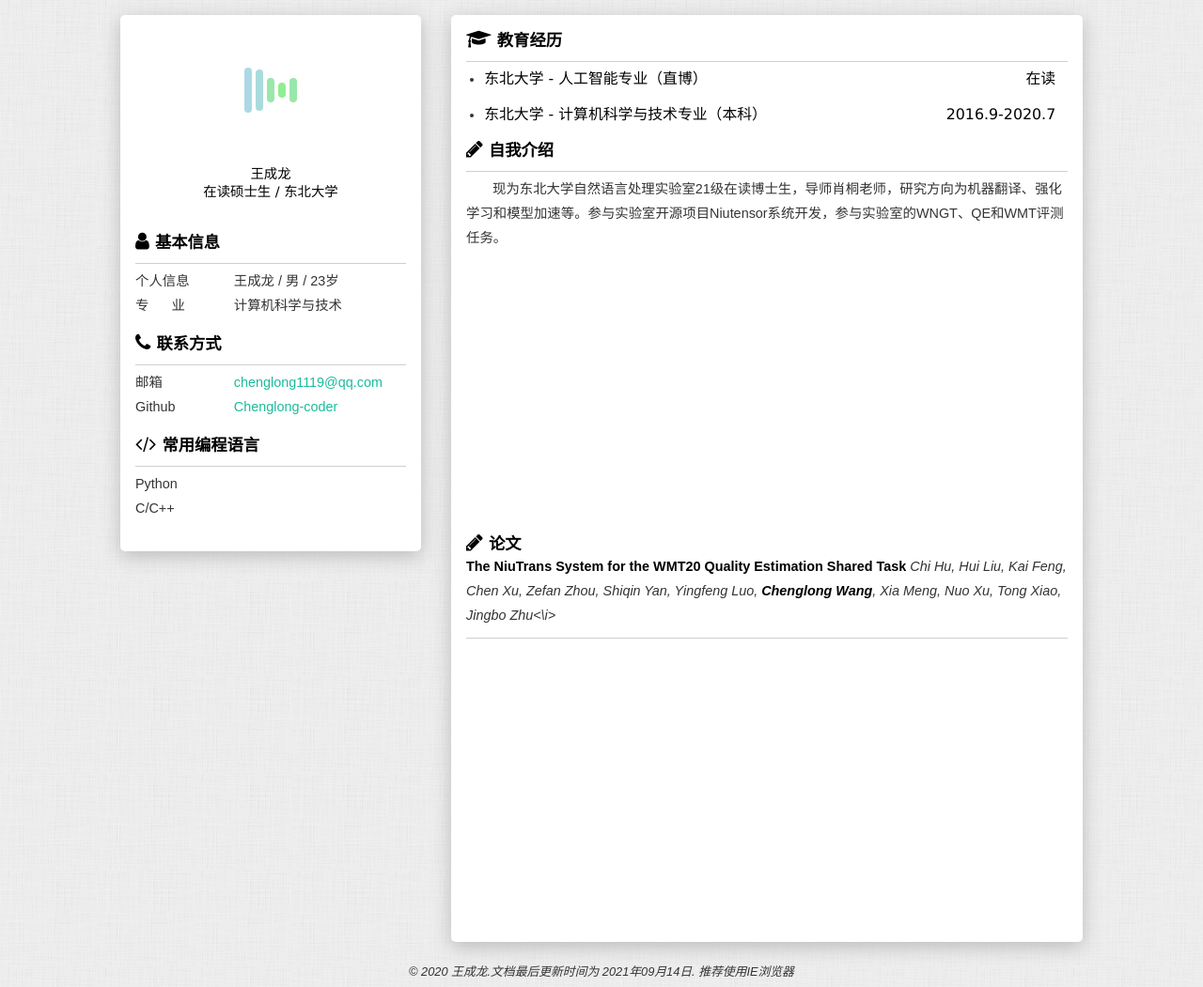
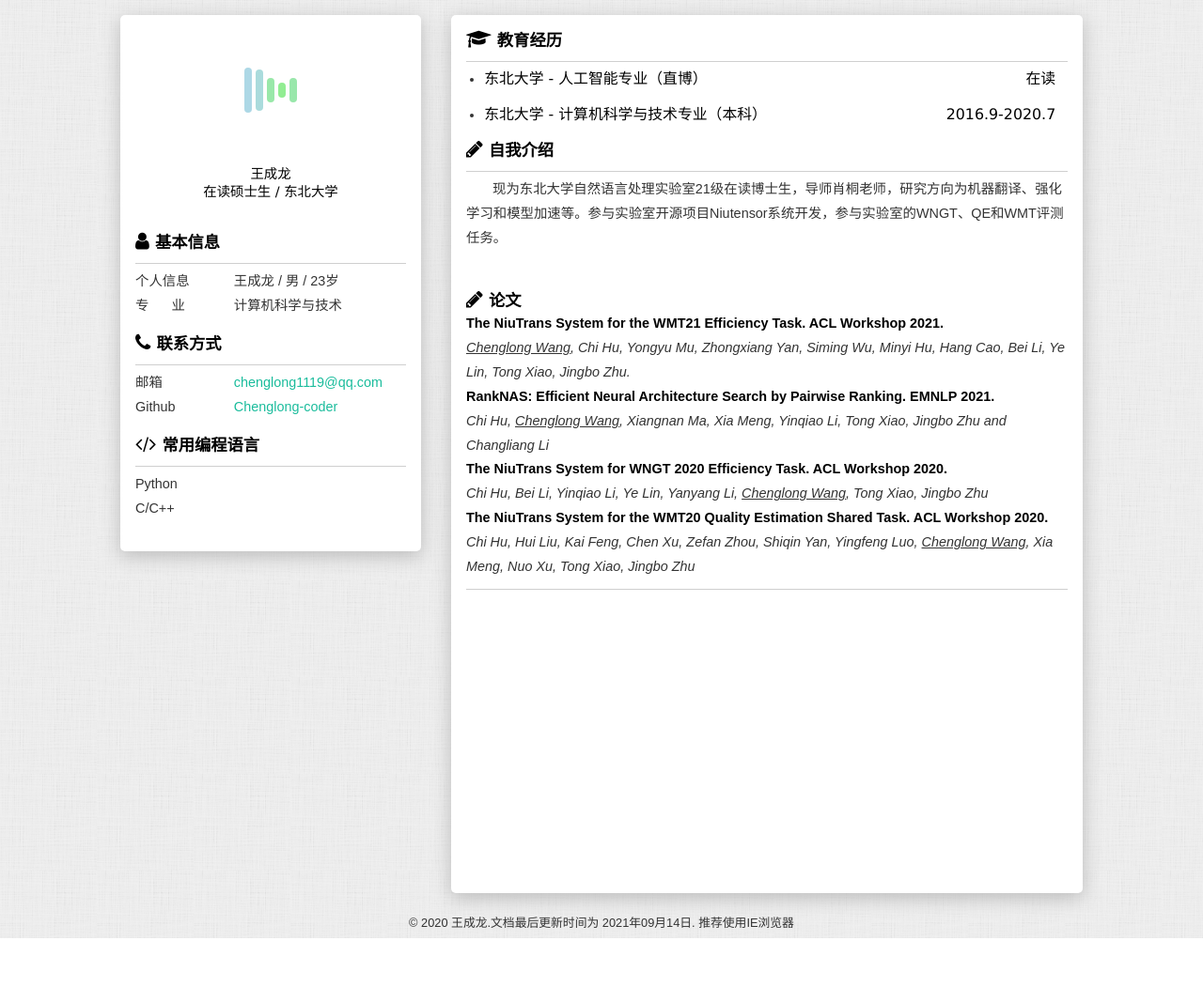
Before and after one commit to wangclnlp/wangchenglong.github.io, a plain HTML site: page index.html in a window 1280 px wide. Shown: the whole page at 94% size. After the commit the page ends 999 px from the top, so only its background shows below. Drawn offline with Linux system fonts and the light colour scheme.

Commit message:
Update index.html

```diff
--- a/index.html
+++ b/index.html
@@ -367,23 +367,19 @@
                     &nbsp&nbsp&nbsp&nbsp&nbsp&nbsp&nbsp现为东北大学自然语言处理实验室21级在读博士生，导师肖桐老师，研究方向为机器翻译、强化学习和模型加速等。参与实验室开源项目Niutensor系统开发，参与实验室的WNGT、QE和WMT评测任务。
                 </p>
                 </br>
-                </br>
-                </br>
-                </br>
-                </br>
-                </br>
-                </br>
-                </br>
-                </br>
-                </br>
-                </br>
             </section>
 			<!-- paper list -->
             <section class="work info-unit">
                 <h2>
                     <i class="fa fa-pencil" aria-hidden="true"></i>论文</h2>
-					<b>The NiuTrans System for the WMT20 Quality Estimation Shared Task</b>
-					<i>Chi Hu, Hui Liu, Kai Feng, Chen Xu, Zefan Zhou, Shiqin Yan, Yingfeng Luo, <b>Chenglong Wang</b>, Xia Meng, Nuo Xu, Tong Xiao, Jingbo Zhu<\i>
+					<b>The NiuTrans System for the WMT21 Efficiency Task. ACL Workshop 2021.</b> <br>
+					<i><u>Chenglong Wang</u>, Chi Hu, Yongyu Mu, Zhongxiang Yan, Siming Wu, Minyi Hu, Hang Cao, Bei Li, Ye Lin, Tong Xiao, Jingbo Zhu.</i> <br>
+					<b>RankNAS: Efficient Neural Architecture Search by Pairwise Ranking. EMNLP 2021.</b> <br>
+					<i>Chi Hu, <u>Chenglong Wang</u>, Xiangnan Ma, Xia Meng, Yinqiao Li, Tong Xiao, Jingbo Zhu and Changliang Li</i> <br>
+					<b>The NiuTrans System for WNGT 2020 Efficiency Task. ACL Workshop 2020.</b> <br>
+					<i>Chi Hu, Bei Li, Yinqiao Li, Ye Lin, Yanyang Li, <u>Chenglong Wang</u>, Tong Xiao, Jingbo Zhu</i> <br>
+					<b>The NiuTrans System for the WMT20 Quality Estimation Shared Task. ACL Workshop 2020.</b> <br>
+					<i>Chi Hu, Hui Liu, Kai Feng, Chen Xu, Zefan Zhou, Shiqin Yan, Yingfeng Luo, <u>Chenglong Wang</u>, Xia Meng, Nuo Xu, Tong Xiao, Jingbo Zhu</i>
                 <hr/>
                 <p>
 
```
